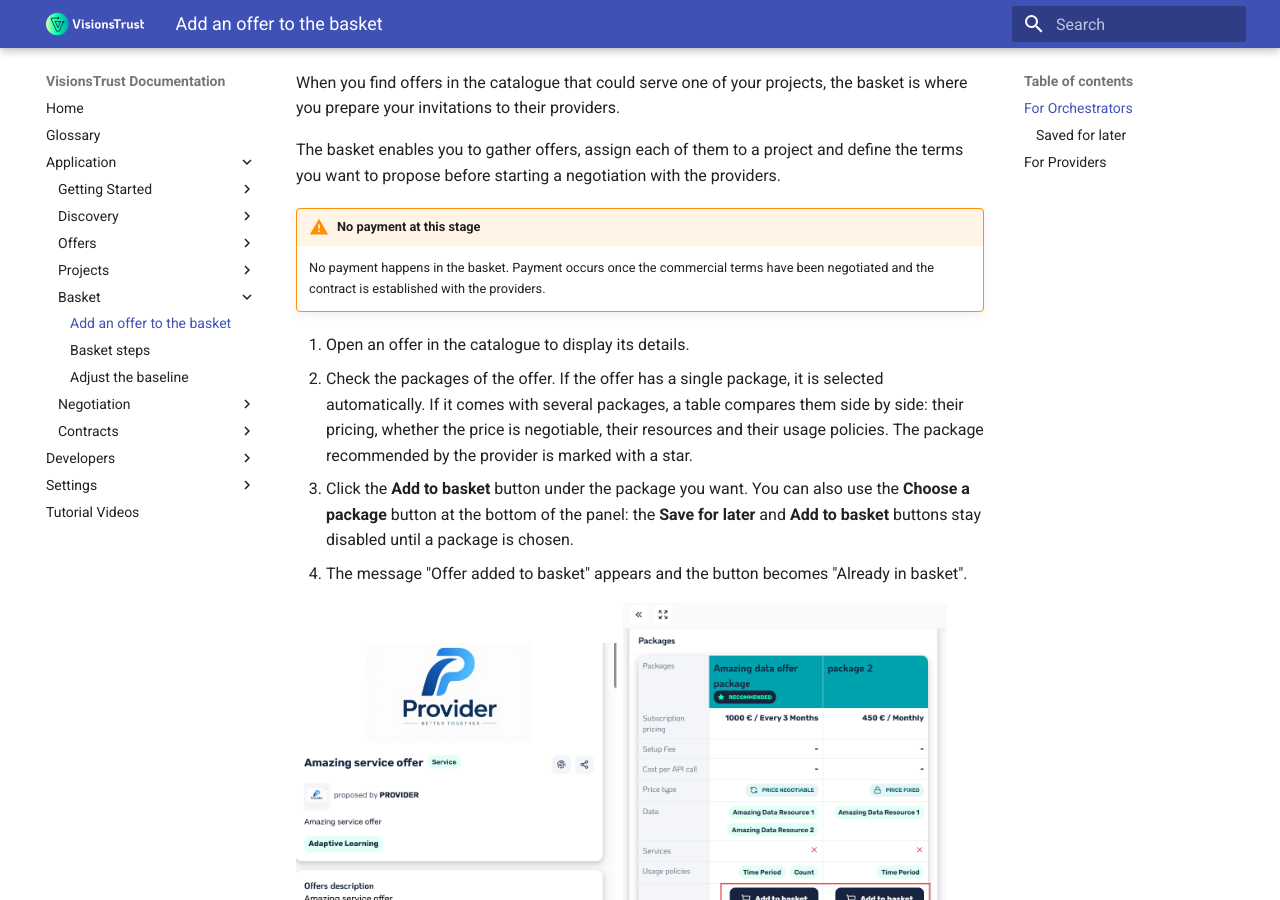
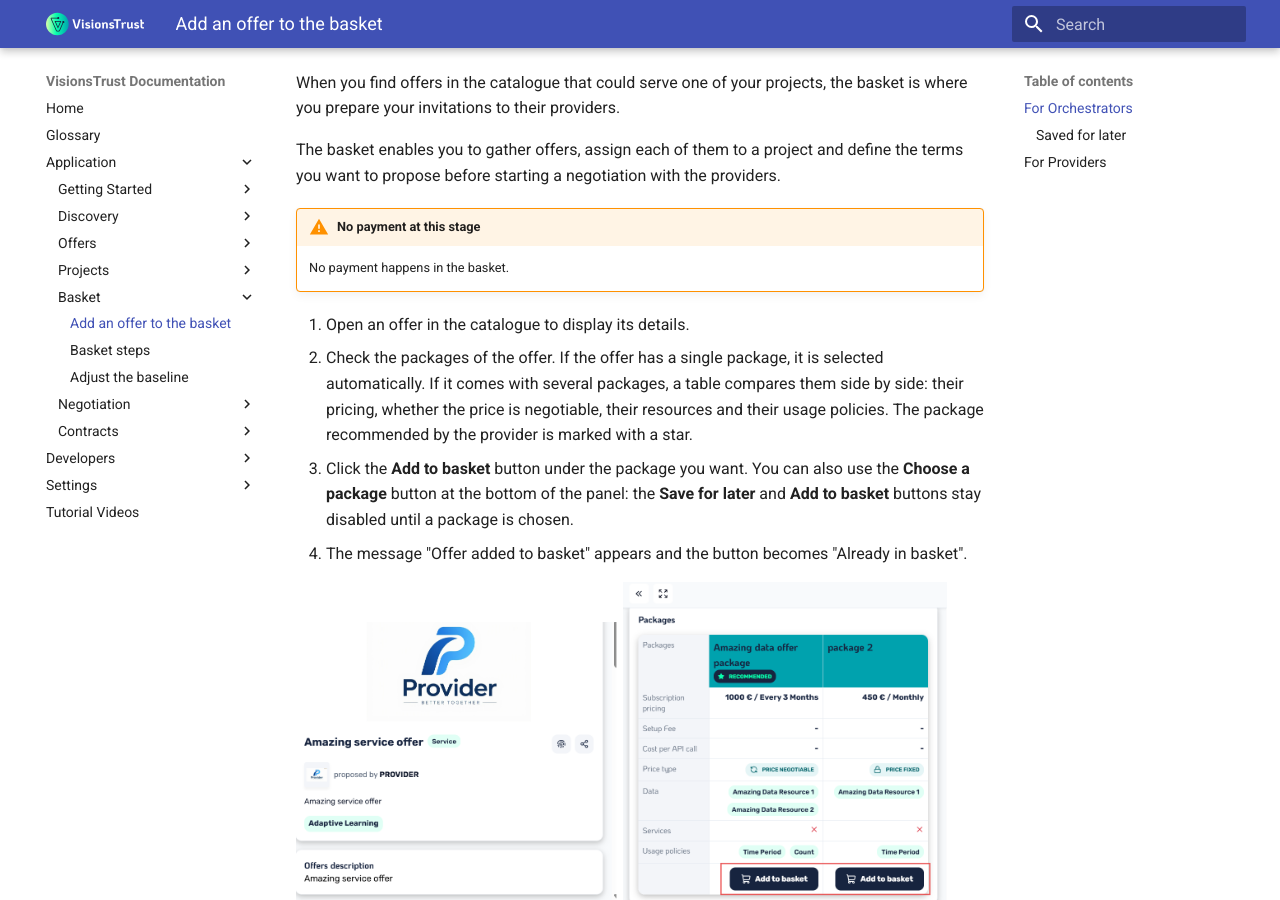
Before and after one commit to VisionsOfficial/visionstrust-docs, an MkDocs documentation site: the page built from docs/application/basket/overview.md, in a window 1280 px wide and 900 px high, scrolled down 520 px. Built offline with MkDocs 1.6.1 and Material for MkDocs 9.7.7, drawn with Linux system fonts in a browser that asks for light colours.

Commit message:
docs: state that no payment happens in the basket

```diff
--- a/docs/application/basket/overview.md
+++ b/docs/application/basket/overview.md
@@ -9,7 +9,8 @@ When you find offers in the catalogue that could serve one of your projects, the
 The basket enables you to gather offers, assign each of them to a project and define the terms you want to propose before starting a negotiation with the providers.
 
 !!! warning "No payment at this stage"
-    No payment happens in the basket. Payment occurs once the commercial terms have been negotiated and the contract is established with the providers.
+
+    No payment happens in the basket.
 
 1. Open an offer in the catalogue to display its details.
 2. Check the packages of the offer. If the offer has a single package, it is selected automatically. If it comes with several packages, a table compares them side by side: their pricing, whether the price is negotiable, their resources and their usage policies. The package recommended by the provider is marked with a star.
```
